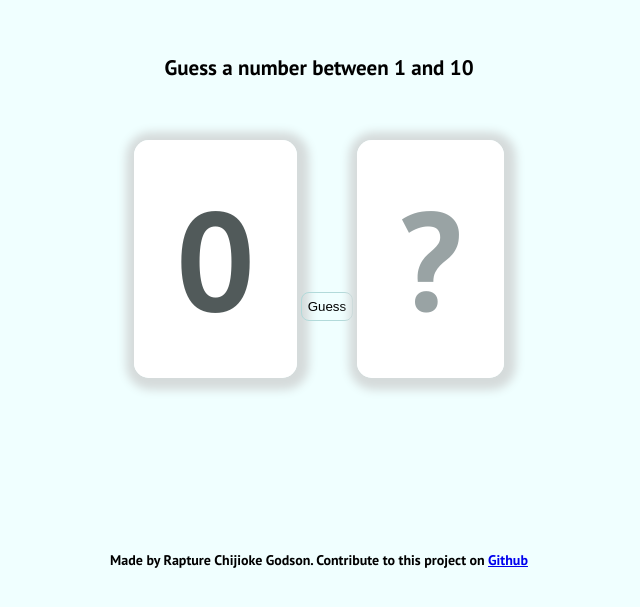
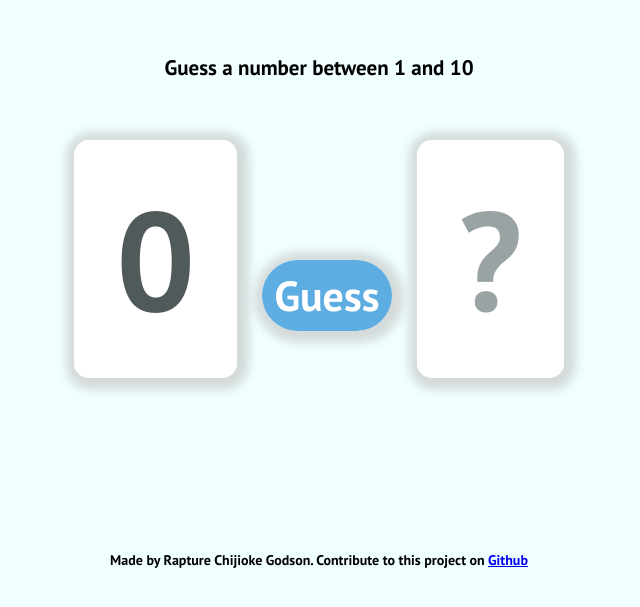
Before and after one commit to coolpythoncodes/javascript-number-guess-game, a plain HTML site: page index.html in a window 1280 px wide. Shown: the part 155-762 px from the top of the page, without its empty margins (321-961 px from the left). Drawn offline with nearby package versions, Linux system fonts and the light colour scheme.

Commit message:
redesigned the guess button

```diff
--- a/index.html
+++ b/index.html
@@ -12,12 +12,11 @@
         <h2>Guess a number between 1 and 10</h2>
         <h3></h3>
         <h4></h4>
-        <form action="">
-            <!-- <input type="number" placeholder="Enter number here"> -->
+        <div>
             <span contenteditable="true" class="choice-box" id="choice_box">0</span>
-            <input type="submit" value="Guess">
+            <span class="submit" id="submit">Guess</span>
             <span class="answer-box" id="answer_box">?</span>
-        </form>
+        </div>
     </div>
 
     <footer>
--- a/style.css
+++ b/style.css
@@ -56,9 +56,20 @@ input:focus {
     box-shadow: 0px 0px 8px 3px #5086bd;
 }
 
-input[type=submit] {
-  background: transparent;
-  margin-top: 5px;
+span#submit {
+    height: 4em;
+    width: 8em;
+    box-shadow: 2px 2px 10px 10px #d5dbdb;
+    background-color: #5dade2;
+    color: #ffffff;
+    border-radius: 50px;
+    padding-top: 0.2em;
+    padding-bottom: 0.2em;
+    padding-left: 0.3em;
+    padding-right: 0.3em;
+    font-size: 3em;
+    margin-right: 0.5em;
+    margin-left: 0.5em;
 }
 
 footer{
```
